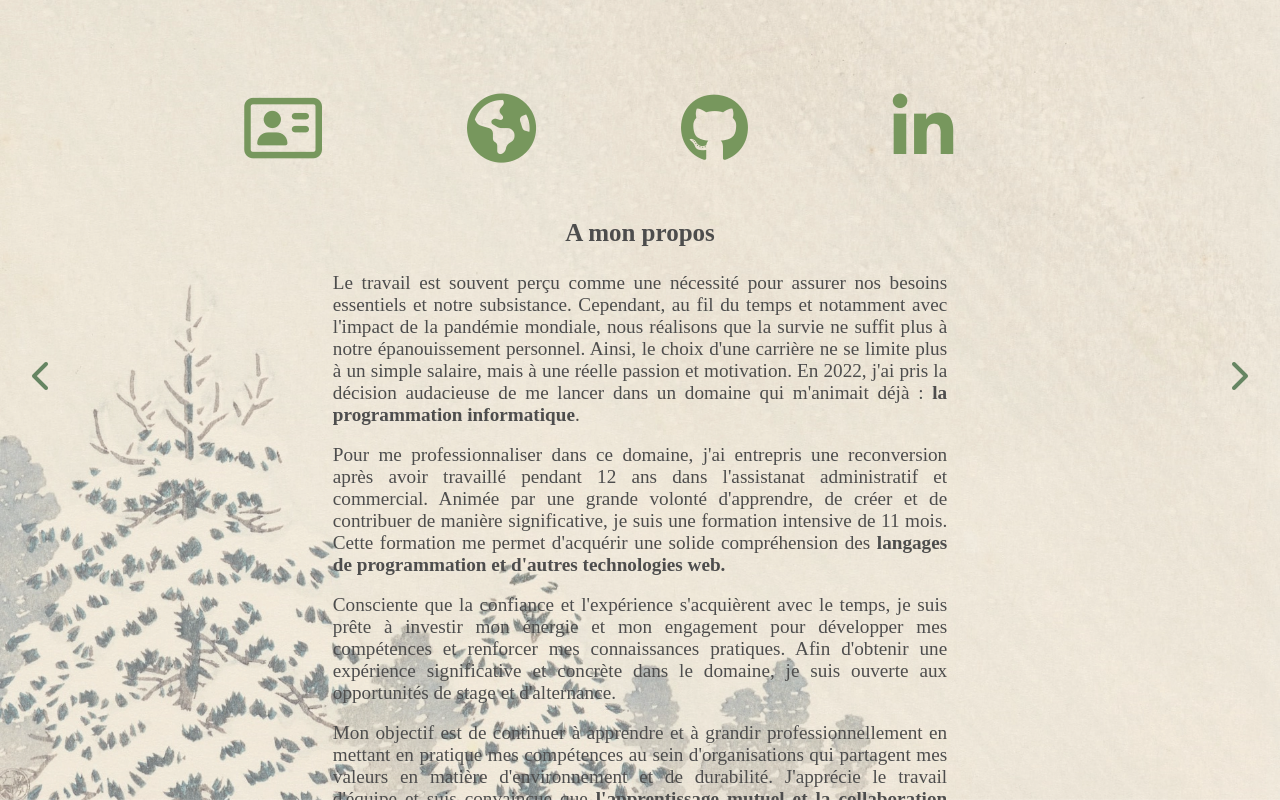
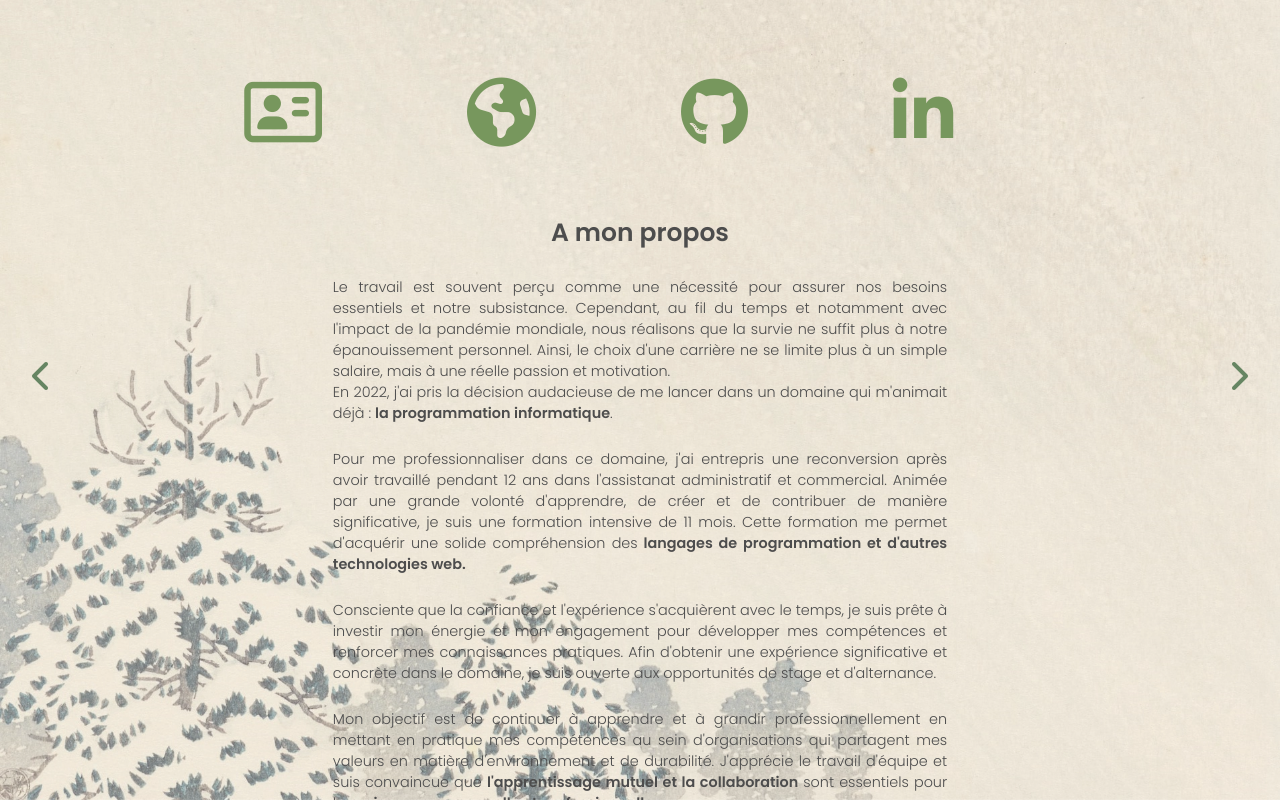
Before and after one commit to Lynx1414/myPortfolio, a plain HTML site: page aboutMe.html in a window 1280 px wide. Drawn offline with Linux system fonts and the light colour scheme.

Commit message:
font-family modified et width sceenshots

```diff
--- a/aboutMe.html
+++ b/aboutMe.html
@@ -22,6 +22,7 @@
           <li onmouseover="displayOnglet('myInfo')" onmouseout="undisplayOnglet('myInfo')" class="onglet"
             id="myPersonalInfo"><a href="./index.html"><i class="fa-regular fa-address-card"></i></a>
             <ul class="ul absolu myInfo">
+              <li class="sous_onglet"><a href="./aboutMe.html">About me</a></li>
               <li class="sous_onglet"><a href="./assets/CV-Dévellopeuse-web-web-mobile-Stage.pdf" target="_blank">CV</a>
               </li>
             </ul>
@@ -39,7 +40,7 @@
       </nav>
     </header>
 
-    <main id="appliMobile">
+    <main id="aboutMe">
       <h1><b>A mon propos</b></h1>
       <a href="./index.html"><i class="fa-solid fa-chevron-left" style="color: #25511f;"></i></a>
       <a href="./assets/CV-Dévellopeuse-web-web-mobile-Stage.pdf" target="_blank"><i class="fa-solid fa-chevron-right"
@@ -48,7 +49,7 @@
         <p>Le travail est souvent perçu comme une nécessité pour assurer nos besoins essentiels et notre subsistance.
           Cependant, au fil du temps et notamment avec l'impact de la pandémie mondiale, nous réalisons que la survie ne
           suffit plus à notre épanouissement personnel. Ainsi, le choix d'une carrière ne se limite plus à un simple
-          salaire, mais à une réelle passion et motivation. En 2022, j'ai pris la décision audacieuse de me lancer dans
+          salaire, mais à une réelle passion et motivation.<br> En 2022, j'ai pris la décision audacieuse de me lancer dans
           un domaine qui m'animait déjà : <strong>la programmation informatique</strong>.
         </p><br>
         <p>Pour me professionnaliser dans ce domaine, j'ai entrepris une reconversion après avoir travaillé pendant 12
--- a/style.css
+++ b/style.css
@@ -9,7 +9,7 @@
 } */
 
 body {
-  font-family: 'Poppins', sans-serif;
+  font-family: 'Poppins', sans-serif !important;
 }
 
 li {
@@ -163,7 +163,7 @@ header #nav ul.first {
   margin-right: auto;
   margin-left: auto;
   margin-bottom: 1em;
-  padding-top: 0.6em;
+  padding-top: -0.6em;
   padding-right: 1.2em;
   -moz-column-gap: 2.5em;
   column-gap: 2.5em;
@@ -380,7 +380,7 @@ article {
   margin: 0 1em;
 }
 
-#appliMobile>h1,
+#appliMobile>h1,#aboutMe>h1,
 #gridWork>h1,
 #backOffice>h1,
 details {
@@ -398,11 +398,10 @@ details {
   display: grid;
   grid-template-columns: repeat(4, 1fr);
   column-gap: 1em;
+  width:80%;
+  margin: auto;
 }
 
-.screenShot {
-  height: 80%;
-}
 
 #gridApi {
   margin: 0 5em;
@@ -466,6 +465,6 @@ details>p {
 
 #profil>p{
   text-align: justify;
-  font-size: 1.2em;
+  font-size: 0.9em;
   font-weight: 500;
 }
```
